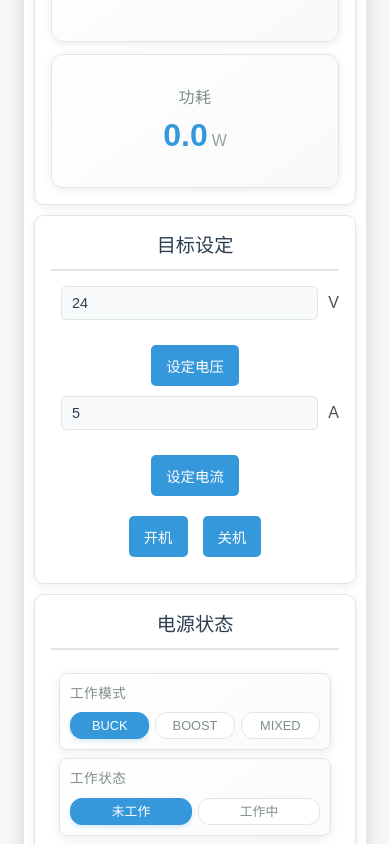
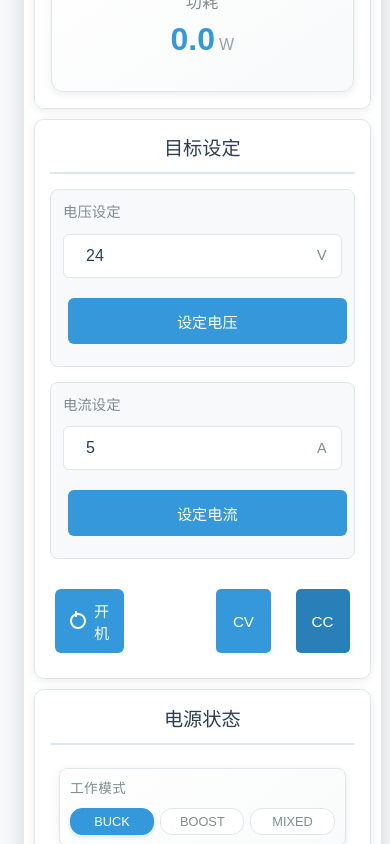
Before and after one commit to xiaowine/power-control, a Vue app: page / in a window 390 px wide. Built offline with nearby package versions, Linux system fonts and the light colour scheme.

Commit message:
优化代码，添加CC CV

```diff
--- a/src/App.vue
+++ b/src/App.vue
@@ -94,33 +94,49 @@
 		</div>
 		<div class="section target-settings">
 			<h3>目标设定</h3>
-			<div>
-				<label>
+			<div class="target-controls">
+				<div class="target-group">
+					<div class="target-input">
+						<label>电压设定</label>
+						<div class="input-with-unit">
 							<input
 								type="number"
 								oninput="if(value>80)value=80;if(value.length>4)value=value.slice(0,4);if(value<0)value=0"
 								:value="targetVoltage"
 								@input="(e) => e.target && updateTargetVoltage((e.target as HTMLInputElement).value)"
 							/>
-					V
-				</label>
-				<button @click="sendVoltageData">设定电压</button>
+							<span class="unit">V</span>
 						</div>
-			<div>
-				<label>
+						<button class="set-btn" @click="sendVoltageData">设定电压</button>
+					</div>
+
+					<div class="target-input">
+						<label>电流设定</label>
+						<div class="input-with-unit">
 							<input
 								type="number"
 								oninput="if(value>5)value=5;if(value.length>4)value=value.slice(0,4);if(value<0)value=0"
 								:value="targetCurrent"
 								@input="(e) => e.target && updateTargetCurrent((e.target as HTMLInputElement).value)"
 							/>
-					A
-				</label>
-				<button @click="sendCurrentData">设定电流</button>
+							<span class="unit">A</span>
 						</div>
-			<div>
-				<button @click="powerOn">开机</button>
-				<button @click="powerOff">关机</button>
+						<button class="set-btn" @click="sendCurrentData">设定电流</button>
+					</div>
+				</div>
+
+				<div class="control-group">
+					<div class="power-controls">
+						<button class="power-btn" :class="{ active: workStatus === '工作中' }" @click="powerOn">
+							<i class="power-icon"></i>开机
+						</button>
+						<button class="power-btn off" @click="powerOff">关机</button>
+					</div>
+					<div class="mode-controls">
+						<button :class="{ active: mode === 'CV' }" @click="">CV</button>
+						<button :class="{ active: mode === 'CC' }" @click="">CC</button>
+					</div>
+				</div>
 			</div>
 		</div>
 		<div class="section power-status">
@@ -209,54 +225,64 @@
 </template>
 
 <script setup lang="ts">
-	import { ref, onMounted, onUnmounted, h } from 'vue';
+	import { ref, onMounted, onUnmounted, h, type Ref } from 'vue';
 	import { showDialog, showAlert } from './utils/dialog';
-	import type { DataHistoryItem, FrameData } from './types';
-	import { FunctionType, ReportType, type StatusMappings } from './types';
+	import { formatNumber, calculateChecksum, dataParse, formatValue } from './utils/tools';
+	import type { DataHistoryItem, StatusMappings } from './types';
+	import { FunctionType, ReportType } from './types';
 	import type { SerialPort } from './types/serial';
 
-	// 状态变量
+	// ===== 状态变量分组 =====
+	// UI 动画相关的 refs
 	const voltageAnimation = ref<HTMLElement>();
 	const currentAnimation = ref<HTMLElement>();
 	const inputVoltageAnimation = ref<HTMLElement>();
 	const inputCurrentAnimation = ref<HTMLElement>();
+
+	// 设备连接状态
 	const device = ref<SerialPort>();
 	const isConnected = ref<boolean>(false);
+
+	// 目标值设定
 	const targetVoltage = ref<number>(24.0);
 	const targetCurrent = ref<number>(5.0);
+
+	// 当前输出值
 	const nowVoltage = ref<number>(24.0);
 	const nowCurrent = ref<number>(5.0);
+	const oldVoltage = ref<number>(24.0);
+	const oldCurrent = ref<number>(5.0);
+
+	// 输入参数
+	const inputVoltage = ref<number>(24.0);
+	const inputCurrent = ref<number>(5.0);
+	const oldInputVoltage = ref<number>(24.0);
+	const oldInputCurrent = ref<number>(5.0);
+
+	// 计算值
+	const efficiency = ref<number>(0.0);
+	const power = ref<number>(0.0);
+
+	// 工作状态
 	const workMode = ref<'BUCK' | 'BOOST' | 'MIXED'>('BUCK');
 	const workStatus = ref<'未工作' | '工作中'>('未工作');
 	const mode = ref<'CV' | 'CC'>('CC');
 	const faultType = ref<'正常' | '断线' | '过流' | '过压' | '过温'>('正常');
+
+	// 数据历史
 	const dataHistory = ref<DataHistoryItem[]>([]);
-	const oldVoltage = ref<number>(24.0);
-	const oldCurrent = ref<number>(5.0);
-	const inputVoltage = ref<number>(24.0);
-	const inputCurrent = ref<number>(5.0);
-	const oldInputVoltage = ref<number>(24.0);
-	const oldInputCurrent = ref<number>(5.0);
-	const efficiency = ref<number>(0.0);
-	const power = ref<number>(0.0);
 
-	// 非响应式变量
+	// 串口通信相关变量
 	let reader: ReadableStreamDefaultReader<Uint8Array> | undefined;
 	let buffer: number[] = [];
 	let serialTimer = 0;
 	let invalidDataCount = 0;
 	let invalidDataTimer = 0;
 
+	// 状态映射表
 	const STATUS_MAPPINGS: StatusMappings = {
-		RUN_MODE: {
-			BUCK: 0,
-			BOOST: 1,
-			MIXED: 2,
-		},
-		OUT_MODE: {
-			CV: 0,
-			CC: 1,
-		},
+		RUN_MODE: { BUCK: 0, BOOST: 1, MIXED: 2 },
+		OUT_MODE: { CV: 0, CC: 1 },
 		ERROR_TYPE: {
 			OFFLINE: 0,
 			OVERCURRENT: 1,
@@ -265,16 +291,45 @@
 		},
 	};
 
-	// 生命周期钩子
+	// ===== 生命周期钩子 =====
 	onMounted(() => {});
 
 	onUnmounted(() => {
 		disconnectDevice();
 	});
 
-	// 方法
-	const formatNumber = (number: number, decimals: number): string => {
-		return number.toFixed(decimals).padStart(5, '0');
+	// ===== 串口通信相关方法 =====
+	const connectDevice = async (): Promise<void> => {
+		try {
+			device.value = await navigator.serial.requestPort();
+			await device.value.open({ baudRate: 115200 });
+			isConnected.value = true;
+			startReading();
+		} catch (error) {
+			console.error('串口连接失败:', error);
+			showAlert('串口打开失败，请检查设备连接');
+			await disconnectDevice();
+		}
+	};
+
+	const disconnectDevice = async (): Promise<void> => {
+		try {
+			if (reader) {
+				await reader.cancel();
+				reader.releaseLock();
+			}
+			if (device.value) {
+				await device.value.close();
+			}
+		} catch (error) {
+			console.error('断开连接错误:', error);
+		} finally {
+			device.value = undefined;
+			isConnected.value = false;
+			clearTimeout(serialTimer);
+			clearTimeout(invalidDataTimer);
+			buffer = [];
+		}
 	};
 
 	const toggleConnection = async (): Promise<void> => {
@@ -289,19 +344,7 @@
 		}
 	};
 
-	const connectDevice = async (): Promise<void> => {
-		try {
-			device.value = await navigator.serial.requestPort();
-			await device.value.open({ baudRate: 115200 });
-			isConnected.value = true;
-			startReading();
-		} catch (error) {
-			console.error('串口连接失败:', error);
-			showAlert('串口打开失败，请检查设备连接');
-			await disconnectDevice();
-		}
-	};
-
+	// ===== 数据处理相关方法 =====
 	const startReading = async (): Promise<void> => {
 		if (!device.value?.readable) return;
 		reader = device.value.readable.getReader();
@@ -324,26 +367,6 @@
 			showAlert('数据读取错误，连接已断开');
 		} finally {
 			reader?.releaseLock();
-		}
-	};
-
-	const disconnectDevice = async (): Promise<void> => {
-		try {
-			if (reader) {
-				await reader.cancel();
-				reader.releaseLock();
-			}
-			if (device.value) {
-				await device.value.close();
-			}
-		} catch (error) {
-			console.error('断开连接错误:', error);
-		} finally {
-			device.value = undefined;
-			isConnected.value = false;
-			clearTimeout(serialTimer);
-			clearTimeout(invalidDataTimer);
-			buffer = [];
 		}
 	};
 
@@ -379,34 +402,7 @@
 		buffer = [];
 	};
 
-	const checkInvalidData = (): void => {
-		if (invalidDataCount > 10) {
-			showAlert('收到过多无效数据，已自动关闭串口');
-			disconnectDevice();
-			invalidDataCount = 0;
-			clearTimeout(invalidDataTimer);
-		} else {
-			invalidDataCount++;
-			clearTimeout(invalidDataTimer);
-			invalidDataTimer = window.setTimeout(() => {
-				if (invalidDataCount > 10) {
-					showAlert('收到过多无效数据，已自动关闭串口');
-					disconnectDevice();
-				}
-				invalidDataCount = 0;
-				clearTimeout(invalidDataTimer);
-			}, 60000);
-		}
-	};
-
-	const dataParse = (data: Uint8Array): FrameData => {
-		return {
-			FunctionCode: (data[1] << 8) | data[0],
-			Value: (data[3] << 8) | data[2],
-			CheckValue: (data[5] << 8) | data[4],
-		};
-	};
-
+	// ===== 值更新和动画相关方法 =====
 	const updateValue = (type: 'voltage' | 'current', newValue: number, isInput = false): void => {
 		const current = isInput
 			? type === 'voltage'
@@ -440,45 +436,119 @@
 				}
 			}
 
-			if (type === 'voltage' || type === 'current') {
+			updatePowerAndEfficiency();
+			animateValue(type, isInput);
+		}
+	};
+
+	const updatePowerAndEfficiency = (): void => {
 		power.value = nowVoltage.value * nowCurrent.value;
-
 		const inputPower = inputVoltage.value * inputCurrent.value;
 		if (inputPower > 0) {
 			efficiency.value = Math.min((power.value / inputPower) * 100, 100);
 		}
+	};
+
+	// ===== 控制命令相关方法 =====
+	const sendData = (type: FunctionType, value: number, label: string): void => {
+		if (!device.value?.writable) {
+			showAlert('请先连接设备');
+			return;
 		}
+		const writer = device.value.writable.getWriter();
+		const roundedValue = Math.round(value * 100);
+		const data = new Uint8Array([
+			type & 0xff,
+			(type >> 8) & 0xff,
+			roundedValue & 0xff,
+			(roundedValue >> 8) & 0xff,
+			0,
+			0,
+		]);
+		const checksum = calculateChecksum(data);
+		data[4] = checksum & 0xff;
+		data[5] = (checksum >> 8) & 0xff;
+		writer.write(data);
+		writer.releaseLock();
+		addDataHistory(data, 'sent');
+		console.log(`发送${label}数据:`, value);
+	};
 
-			animateValue(type, isInput);
+	// 导出控制命令
+	const sendVoltageData = (): void => sendData(FunctionType.VREF, targetVoltage.value, '电压');
+	const sendCurrentData = (): void => sendData(FunctionType.IREF, targetCurrent.value, '电流');
+	const powerOn = (): void => sendData(FunctionType.EN, 1, '开机');
+	const powerOff = (): void => sendData(FunctionType.EN, 0, '关机');
+
+	// ===== 其余代码保持不变 =====
+	const checkInvalidData = (): void => {
+		if (invalidDataCount > 10) {
+			showAlert('收到过多无效数据，已自动关闭串口');
+			disconnectDevice();
+			invalidDataCount = 0;
+			clearTimeout(invalidDataTimer);
+		} else {
+			invalidDataCount++;
+			clearTimeout(invalidDataTimer);
+			invalidDataTimer = window.setTimeout(() => {
+				if (invalidDataCount > 10) {
+					showAlert('收到过多无效数据，已自动关闭串口');
+					disconnectDevice();
+				}
+				invalidDataCount = 0;
+				clearTimeout(invalidDataTimer);
+			}, 60000);
 		}
 	};
 
-	const handleErrorType = (value: number): void => {
+	function getErrorTypeDescription(value: number): '正常' | '断线' | '过流' | '过压' | '过温' {
 		const errorTypes: Record<number, '正常' | '断线' | '过流' | '过压' | '过温'> = {
 			[STATUS_MAPPINGS.ERROR_TYPE.OFFLINE]: '断线',
 			[STATUS_MAPPINGS.ERROR_TYPE.OVERCURRENT]: '过流',
 			[STATUS_MAPPINGS.ERROR_TYPE.OVERVOLTAGE]: '过压',
 			[STATUS_MAPPINGS.ERROR_TYPE.OVERTEMP]: '过温',
 		};
-		faultType.value = errorTypes[value] ?? '正常';
+		return errorTypes[value] ?? '正常';
+	}
+
+	const handleErrorType = (value: number): void => {
+		faultType.value = getErrorTypeDescription(value);
+	};
+
+	function getDescription(
+		value: number,
+		mappings: Record<string, number>,
+		defaultDescription: string
+	): string {
+		const mode = Object.entries(mappings).find(([_, v]) => v === value)?.[0];
+		return mode ?? defaultDescription;
+	}
+
+	const handleMode = (
+		value: number,
+		mappings: Record<string, number>,
+		modeRef: Ref<string>,
+		defaultDescription: string
+	): void => {
+		const mode = Object.entries(mappings).find(([_, v]) => v === value)?.[0];
+		modeRef.value = mode || defaultDescription;
 	};
 
 	const handleRunMode = (value: number): void => {
-		const modes = Object.entries(STATUS_MAPPINGS.RUN_MODE).find(([_, v]) => v === value)?.[0] as
-			| 'BUCK'
-			| 'BOOST'
-			| 'MIXED'
-			| undefined;
-		if (modes) workMode.value = modes;
+		handleMode(value, STATUS_MAPPINGS.RUN_MODE, workMode, '未知运行模��');
 	};
 
 	const handleOutMode = (value: number): void => {
-		const modes = Object.entries(STATUS_MAPPINGS.OUT_MODE).find(([_, v]) => v === value)?.[0] as
-			| 'CV'
-			| 'CC'
-			| undefined;
-		if (modes) mode.value = modes;
+		handleMode(value, STATUS_MAPPINGS.OUT_MODE, mode, '未知输出模式');
 	};
+
+	function getRunModeDescription(value: number): string {
+		return getDescription(value, STATUS_MAPPINGS.RUN_MODE, '未知运行模式');
+	}
+
+	function getOutModeDescription(value: number): string {
+		return getDescription(value, STATUS_MAPPINGS.OUT_MODE, '未知输出模式');
+	}
 
 	const setParameter = (type: string): void => {
 		if (type === 'voltage') {
@@ -496,13 +566,26 @@
 		}
 	};
 
-	const powerOn = (): void => {
-		workStatus.value = '工作中';
+	function parseDataFrame(hexString: string): string {
+		try {
+			const data = new Uint8Array(hexString.split(' ').map((byte) => parseInt(byte, 16)));
+			const frameData = dataParse(data);
+			const explanations: Record<number, string> = {
+				[ReportType.VIN]: `输入电压: ${frameData.Value / 100} V`,
+				[ReportType.IIN]: `输入电流: ${frameData.Value / 100} A`,
+				[ReportType.VOUT]: `输出电压: ${frameData.Value / 100} V`,
+				[ReportType.IOUT]: `输出电流: ${frameData.Value / 100} A`,
+				[ReportType.RUN_ERROR_TYPE]: `错误类型: ${getErrorTypeDescription(frameData.Value)}`,
+				[ReportType.RUN_MODE]: `运行模式: ${getRunModeDescription(frameData.Value)}`,
+				[ReportType.OUT_MODE]: `输出模式: ${getOutModeDescription(frameData.Value)}`,
 			};
 
-	const powerOff = (): void => {
-		workStatus.value = '未工作';
-	};
+			return explanations[frameData.FunctionCode] || '未知功能码';
+		} catch (error) {
+			console.error('解析数据帧错误:', error);
+			return '数据解析错误';
+		}
+	}
 
 	const clearDataHistory = (): void => {
 		dataHistory.value = [];
@@ -546,15 +629,6 @@
 		}
 	};
 
-	const calculateChecksum = (value: Uint8Array): number => {
-		let calculatedChecksum = 0;
-		for (let i = 0; i < 6 - 2; i++) {
-			calculatedChecksum += value[i];
-		}
-		calculatedChecksum &= 0xffff;
-		return calculatedChecksum;
-	};
-
 	const animateValue = (type: string, isInput = false): void => {
 		const animationRef = isInput
 			? type === 'voltage'
@@ -572,8 +646,6 @@
 	};
 
 	const showDataDetail = (item: DataHistoryItem): void => {
-		console.log(item.message);
-
 		const dialog = showDialog({
 			title: '数据详情',
 			width: '500px',
@@ -595,7 +667,7 @@
 							]),
 							h('div', { class: 'detail-item' }, [
 								h('span', { class: 'detail-label' }, '解释:'),
-								h('span', { class: 'detail-value' }, 'AAAAAAAA'),
+								h('span', { class: 'detail-value' }, parseDataFrame(item.message)),
 							]),
 						]);
 				},
@@ -614,47 +686,251 @@
 			},
 		});
 	};
-
-	const formatValue = (type: string, value: number): string => {
-		if (type === 'efficiency' || type === 'power') {
-			return value.toFixed(1);
-		}
-		return formatNumber(value, 2);
-	};
-
-	const sendData = (type: FunctionType, value: number, label: string): void => {
-		if (!device.value?.writable) {
-			showAlert('请先连接设备');
-			return;
-		}
-		const writer = device.value.writable.getWriter();
-		const roundedValue = Math.round(value * 100);
-		const data = new Uint8Array([
-			type & 0xff,
-			(type >> 8) & 0xff,
-			roundedValue & 0xff,
-			(roundedValue >> 8) & 0xff,
-			0,
-			0,
-		]);
-		const checksum = calculateChecksum(data);
-		data[4] = checksum & 0xff;
-		data[5] = (checksum >> 8) & 0xff;
-		writer.write(data);
-		writer.releaseLock();
-		addDataHistory(data, 'sent');
-		console.log(`发送${label}数据:`, value);
-	};
-
-	const sendVoltageData = (): void => {
-		sendData(FunctionType.VREF, targetVoltage.value, '电压');
-	};
-
-	const sendCurrentData = (): void => {
-		sendData(FunctionType.IREF, targetCurrent.value, '电流');
-	};
 </script>
 
 <style>
 	@import url('./css/app.css');
+
+	/* 目标设定部分的样式 */
+	.target-settings {
+		padding: 20px;
+	}
+
+	.target-controls {
+		display: flex;
+		flex-direction: column;
+		gap: 20px;
+	}
+
+	.target-group {
+		display: grid;
+		grid-template-columns: repeat(auto-fit, minmax(250px, 1fr));
+		gap: 20px;
+	}
+
+	.target-input {
+		display: flex;
+		flex-direction: column;
+		gap: 10px;
+		background: var(--bg-secondary);
+		padding: 15px;
+		border-radius: 8px;
+		border: 1px solid var(--border-color);
+	}
+
+	.target-input label {
+		font-size: 0.9em;
+		color: var(--text-secondary);
+		margin-bottom: 0;
+	}
+
+	.input-with-unit {
+		display: flex;
+		align-items: center;
+		gap: 8px;
+		background: var(--bg-primary);
+		padding: 8px;
+		border-radius: 6px;
+		border: 1px solid var(--border-color);
+	}
+
+	.input-with-unit input {
+		flex: 1;
+		border: none;
+		padding: 8px;
+		font-size: 1.1em;
+		background: transparent;
+		color: var(--text-primary);
+		width: auto;
+		min-width: 0;
+	}
+
+	.input-with-unit .unit {
+		color: var(--text-secondary);
+		font-size: 0.9em;
+		padding-right: 8px;
+		flex-shrink: 0;
+	}
+
+	.set-btn {
+		width: 100%;
+		padding: 10px;
+		background: var(--primary-color);
+		color: white;
+		border: none;
+		border-radius: 6px;
+		cursor: pointer;
+		transition: all 0.3s ease;
+		font-size: 1em;
+	}
+
+	.set-btn:hover {
+		background: var(--primary-dark);
+		transform: translateY(-1px);
+	}
+
+	.control-group {
+		display: flex;
+		gap: 20px;
+		flex-wrap: wrap;
+	}
+
+	.power-controls,
+	.mode-controls {
+		display: flex;
+		gap: 10px;
+		flex: 1;
+		min-width: 200px;
+	}
+
+	.power-btn {
+		flex: 1;
+		display: flex;
+		align-items: center;
+		justify-content: center;
+		gap: 8px;
+		padding: 12px 20px;
+		border-radius: 6px;
+		font-weight: 500;
+		min-height: 44px;
+	}
+
+	.power-btn.active {
+		background: var(--success-color);
+	}
+
+	.power-btn.off {
+		background: var(--danger-color);
+	}
+
+	.power-icon {
+		width: 14px;
+		height: 14px;
+		border: 2px solid currentColor;
+		border-radius: 50%;
+		position: relative;
+		flex-shrink: 0;
+	}
+
+	.power-icon::after {
+		content: '';
+		position: absolute;
+		top: -5px;
+		left: 4px;
+		width: 2px;
+		height: 8px;
+		background: currentColor;
+	}
+
+	.mode-controls button {
+		flex: 1;
+		padding: 12px 20px;
+		min-height: 44px;
+	}
+
+	.mode-controls button.active {
+		background: var(--primary-dark);
+	}
+
+	/* 响应式调整 */
+	@media (max-width: 768px) {
+		.target-settings {
+			padding: 15px;
+		}
+
+		.target-group {
+			grid-template-columns: 1fr;
+			gap: 15px;
+		}
+
+		.target-input {
+			padding: 12px;
+		}
+
+		.input-with-unit {
+			padding: 6px;
+		}
+
+		.input-with-unit input {
+			font-size: 1em;
+			padding: 6px;
+		}
+
+		.set-btn {
+			padding: 12px 8px;
+			font-size: 0.95em;
+		}
+
+		.control-group {
+			gap: 12px;
+		}
+
+		.power-controls,
+		.mode-controls {
+			width: 100%;
+			min-width: unset;
+		}
+
+		/* 优化按钮在移动端的显示 */
+		.power-btn,
+		.mode-controls button {
+			padding: 10px 15px;
+			font-size: 0.95em;
+		}
+
+		/* 确保电源图标在小屏幕上正确显示 */
+		.power-icon {
+			width: 12px;
+			height: 12px;
+		}
+
+		.power-icon::after {
+			top: -4px;
+			left: 3px;
+			height: 6px;
+		}
+	}
+
+	/* 超小屏幕优化 */
+	@media (max-width: 360px) {
+		.target-settings {
+			padding: 10px;
+		}
+
+		.target-controls {
+			gap: 15px;
+		}
+
+		.target-input {
+			padding: 10px;
+		}
+
+		.input-with-unit input {
+			font-size: 0.95em;
+		}
+
+		.power-btn,
+		.mode-controls button {
+			padding: 8px 12px;
+			font-size: 0.9em;
+		}
+	}
+
+	/* 添加触摸设备的优化 */
+	@media (hover: none) {
+		.set-btn:hover {
+			transform: none;
+		}
+
+		.set-btn:active {
+			background: var(--primary-dark);
+			transform: translateY(1px);
+		}
+
+		.power-btn:active,
+		.mode-controls button:active {
+			transform: translateY(1px);
+			opacity: 0.9;
+		}
+	}
 </style>
--- a/src/utils/dialog.ts
+++ b/src/utils/dialog.ts
@@ -1,4 +1,4 @@
-import { createApp, Component, h, ref, onMounted } from 'vue';
+import { createApp, Component, h, ref, onMounted, markRaw } from 'vue';
 import Dialog from '../components/Dialog.vue';
 
 export interface DialogOptions {
@@ -45,7 +45,7 @@ export function showDialog(options: DialogOptions): DialogInstance {
 		const dialogState: DialogState = {
 			visible: ref<boolean>(true),
 			title: ref<string>(title),
-			content: ref<string | Component>(content),
+			content: ref<string | Component>(typeof content === 'string' ? content : markRaw(content)),
 		};
 
 		const cleanup = () => {
--- /dev/null
+++ b/src/utils/tools.ts
@@ -0,0 +1,39 @@
+/**
+ * 格式化数字，保留指定小数位数并补零
+ */
+export const formatNumber = (number: number, decimals: number): string => {
+	return number.toFixed(decimals).padStart(5, '0');
+};
+
+/**
+ * 计算校验和
+ */
+export const calculateChecksum = (value: Uint8Array): number => {
+	let calculatedChecksum = 0;
+	for (let i = 0; i < 6 - 2; i++) {
+		calculatedChecksum += value[i];
+	}
+	calculatedChecksum &= 0xffff;
+	return calculatedChecksum;
+};
+
+/**
+ * 解析数据帧
+ */
+export const dataParse = (data: Uint8Array) => {
+	return {
+		FunctionCode: (data[1] << 8) | data[0],
+		Value: (data[3] << 8) | data[2],
+		CheckValue: (data[5] << 8) | data[4],
+	};
+};
+
+/**
+ * 格式化显示值
+ */
+export const formatValue = (type: string, value: number): string => {
+	if (type === 'efficiency' || type === 'power') {
+		return value.toFixed(1);
+	}
+	return formatNumber(value, 2);
+};
```
Lines whose indentation alone changed are shown as unchanged.
